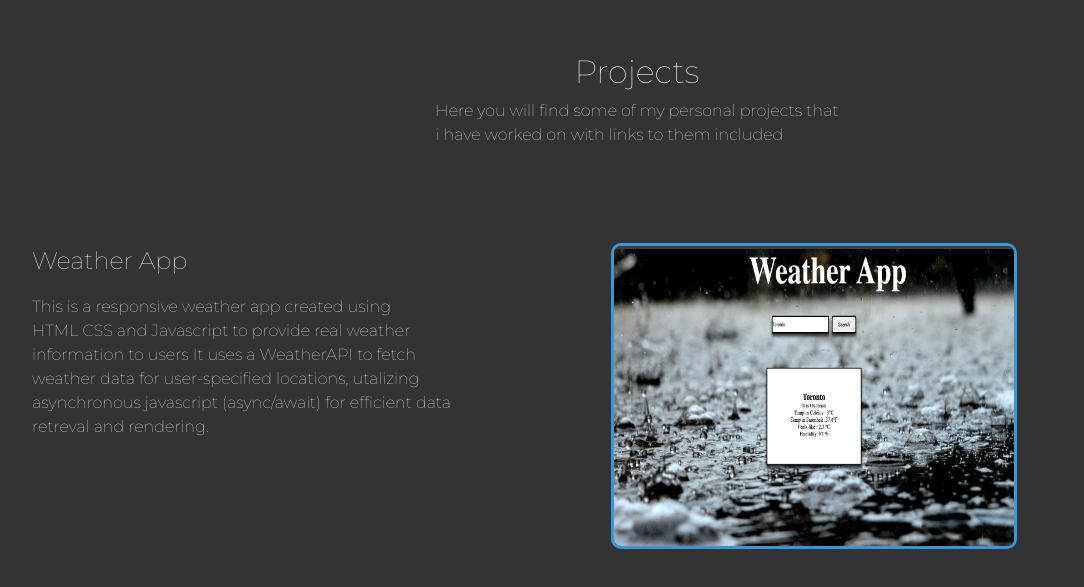
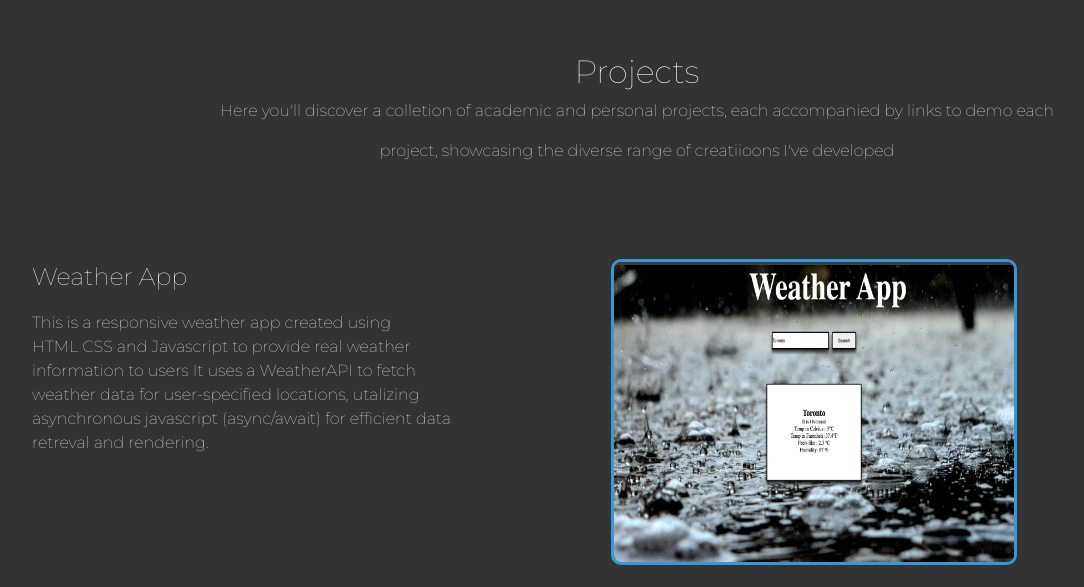
Before and after one commit to EvanO3/Portfolio, a React app in the folder Portfolio/: page / in a window 1280 px wide. Shown: the part 1869-2456 px from the top of the page, without its empty margins (38-1122 px from the left). Built offline with nearby package versions, Linux system fonts and the light colour scheme; the HTML template or start-up script is replaced by a standard one; a web font is replaced by a local one.

Commit message:
added dreamThenAchieve project

```diff
--- a/Portfolio/src/Components/Project.jsx
+++ b/Portfolio/src/Components/Project.jsx
@@ -4,14 +4,27 @@ import weatherApp from '../img/WeatherApp.jpg'
 import mealTracker from '../img/mealTracker.jpg'
 import Dream from "../img/DreamThenAchieve.jpg"
 import { forwardRef } from "react"
+import { useEffect } from "react"
+import AOS from "aos"
+import "aos/dist/aos.css"
 
 const Project = forwardRef((props, ref)=>{
+    useEffect(()=>{
+        AOS.init({
+          disable:"phone",
+          duration:700,
+          easing:"ease-out-cubic"
+        })
+          },[])
+
+
     return(
-        <section ref={ref}>
+        <section ref={ref} data-aos ="fade-right">
         <div className="project-Body">
       <div className="project-Title">
          <h2>Projects</h2>
-        <p>Here you will find some of my personal projects that <br/>i have worked on with links to them included</p>
+    <p>Here you'll discover a colletion of academic and personal projects, each accompanied by links to demo each<br/> </p>
+    <p>project, showcasing the diverse range of creatiioons I've developed</p>
 
       </div>
 
@@ -77,6 +90,7 @@ const Project = forwardRef((props, ref)=>{
 
         </div>
         </section>
+
     )
 })
 Project.displayName= "Project";
```
